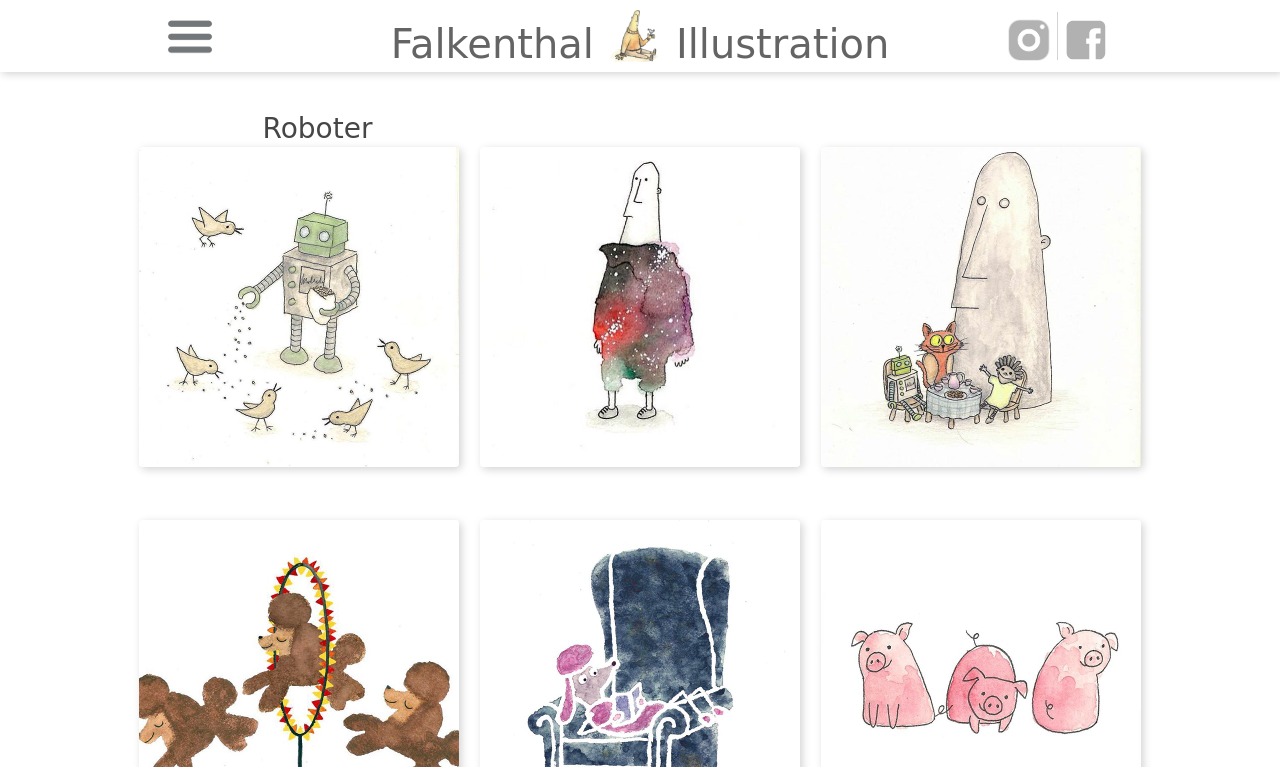
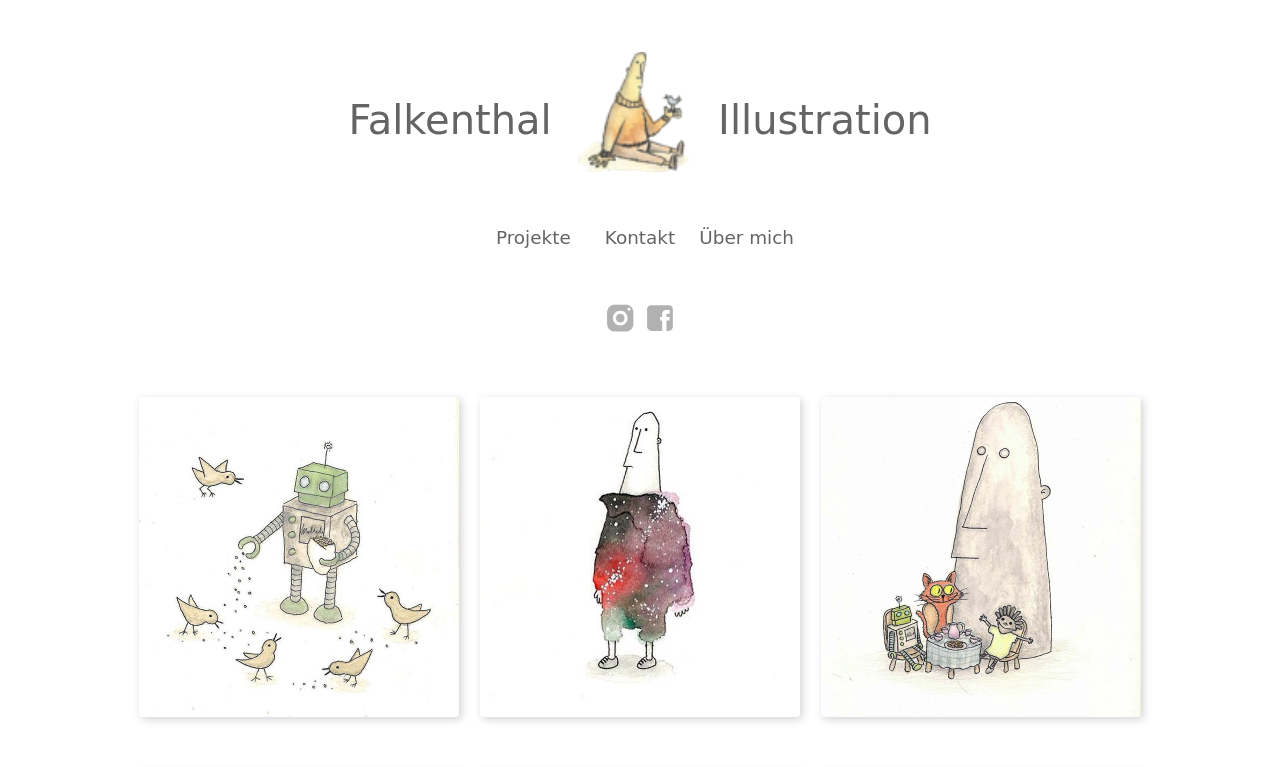
Before and after one commit to DerMeyer/falkenthal, a plain HTML site: page index.html in a window 1280 px wide. Shown: the top 767 px of the page. Drawn offline with nearby package versions, Linux system fonts and the light colour scheme; a web font is replaced by a local one.

Commit message:
Redesign much simpler.

```diff
--- a/index.html
+++ b/index.html
@@ -11,21 +11,17 @@
     </head>
 
     <body>
-        <section id="side_menu">
-            <p>Projekte</p>
-            <p>Kontakt</p>
-            <p>Über mich</p>
-        </section>
-
         <section class="menu">
-            <div class="menuTemp">
-                <img id="burger_menu" src="resources/icons/burger.png" class="Burger Menu">
-            </div>
             <div class="header">
                 <h1>Falkenthal</h1>
                 <img src="icon.png" alt="icon">
                 <h1>Illustration</h1>
             </div>
+            <section class="menu_page">
+                <p>Projekte</p>
+                <p>Kontakt</p>
+                <p>Über mich</p>
+            </section>
             <div class="menuBlank">
                 <a href="https://www.instagram.com/falkenthal_illustration/" target="_blank"><img src="resources/icons/insta.png" class="iconBlank"></a>
                 <a href="https://www.facebook.com/Falkenthal/" target="_blank"><img src="resources/icons/fb.svg" class="iconBlank"></a>
@@ -34,9 +30,6 @@
 
         <section class="container">
             <section class="scrollContainer">
-                <div class="headline_overlay">
-                    <p>Roboter</p>
-                </div>
                 <img src="resources/images/a.jpg" class="image">
                 <img src="resources/images/b.jpg" class="image">
                 <img src="resources/images/c.jpg" class="image">
--- a/script.js
+++ b/script.js
@@ -1,19 +1 @@
 console.log('hi jens!');
-
-(function() {
-
-    var burgerMenu = document.getElementById('burger_menu');
-    var sideMenu = document.getElementById('side_menu');
-    var isVisible = false;
-
-    burgerMenu.addEventListener('click', function() {
-        if (isVisible) {
-            sideMenu.style.left = '-12vw';
-            isVisible = false;
-        } else {
-            sideMenu.style.left = '0';
-            isVisible = true;
-        }
-    });
-
-}());
--- a/style.css
+++ b/style.css
@@ -23,8 +23,6 @@ a {
 }
 
 .container {
-    position: relative;
-    top: 10vh;
     display: flex;
     justify-content: center;
 }
@@ -40,81 +38,64 @@ a {
 /* menu */
 
 .menu {
-    position: fixed;
-    top: 0;
+    display: flex;
+    flex-direction: column;
+    align-items: center;
+    width: 100vw;
+}
+
+.menu_page {
     display: grid;
     grid-template-columns: 1fr 1fr 1fr;
-    height: 9vh;
-    width: 100%;
-    padding: 0 13vw;
-    box-shadow: .3vh .3vh 1vh lightgray;
-    background-color: white;
-    z-index: 10;
+    width: 25vw;
+    margin-top: 4vh;
 }
 
-#burger_menu {
+.menu_page p {
     cursor: pointer;
-    height: 6vh;
-    margin-top: 1.5vh;
-}
-
-#side_menu {
-    position: absolute;
-    top: 0;
-    left: -12vw;
-    height: 100vh;
-    width: 12vw;
-    padding: 10vh 2vw;
-    /* border-right: 1vh solid whitesmoke; */
-    background-color: rgba(250, 250, 250, .3);
-    z-index: 20;
-    transition-duration: .4s;
-}
-
-#side_menu p {
-    cursor: pointer;
-    font-size: 3vh;
+    justify-self: center;
+    font-size: 2.3vh;
+    color: rgb(100, 100, 100);
     transition-duration: .1s;
 }
 
-#side_menu p:hover {
+.menu_page p:hover {
     color: lightgray;
+}
+
+.header {
+    align-items: center;
+    margin-top: 6vh;
+}
+
+.menuBlank {
+    margin-top: 4vh;
 }
 
 .header, .menuBlank {
     display: flex;
-    height: 9vh;
-}
-
-.header {
-    justify-self: center;
-    align-items: center;
-}
-
-.menuBlank {
-    justify-self: end;
-    align-items: center;
+    /* height: 9vh; */
 }
 
 .menuBlank img {
-    height: 6vh;
+    height: 4vh;
     margin: .5vh;
     opacity: .3;
 }
 .menuBlank a {
-    height: 6vh;
+    height: 4vh;
     transition-duration: .2s;
 }
 .menuBlank a:last-child {
-    border-left: 1px solid lightgray;
+    /* border-left: 1px solid lightgray; */
 }
 .menuBlank a:hover {
     opacity: .6;
 }
 
 .header img {
-    height: 6.5vh;
-    margin: 0 2vh;
+    height: 15vh;
+    margin: 0 2vw;
 }
 
 .header h1, .header a {
```
